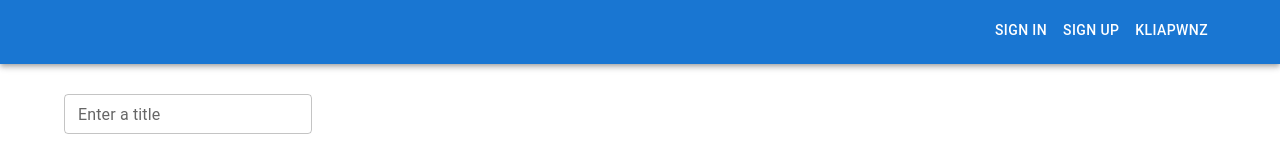
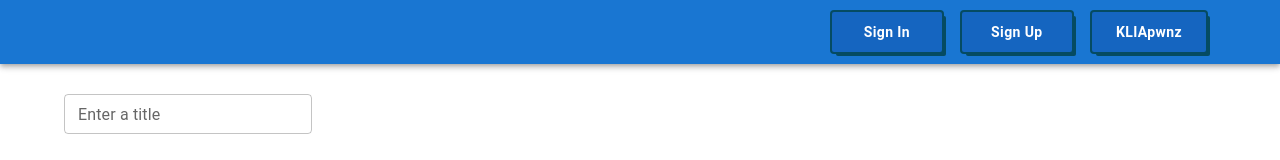
Before and after one commit to Kliapwnz/myWay, a React (Vite) app: page / in a window 1280 px wide. Shown: the top 160 px of the page. Built offline with nearby package versions, Linux system fonts and the light colour scheme; some icons are missing.

Commit message:
NavButton used

```diff
--- a/src/App.tsx
+++ b/src/App.tsx
@@ -5,11 +5,11 @@ import {v1} from 'uuid'
 import {CreateItemForm} from "./CreateItemForm";
 import AppBar from '@mui/material/AppBar'
 import Toolbar from '@mui/material/Toolbar'
-import Button from '@mui/material/Button'
 import IconButton from '@mui/material/IconButton'
 import MenuIcon from '@mui/icons-material/Menu'
 import {Container, Grid, Paper} from "@mui/material";
 import {containerSx} from "./TodolistItem.styles";
+import {NavButton} from "./NavButton";
 
 
 export type Task = {
@@ -88,9 +88,9 @@ export const App = () => {
                      <MenuIcon/>
                   </IconButton>
                   <div>
-                     <Button color='inherit'>Sign in</Button>
-                     <Button color='inherit'>Sign up</Button>
-                     <Button color='inherit'>KLIApwnz</Button>
+                     <NavButton>Sign in</NavButton>
+                     <NavButton>Sign up</NavButton>
+                     <NavButton>KLIApwnz</NavButton>
                   </div>
 
                </Container>
```
